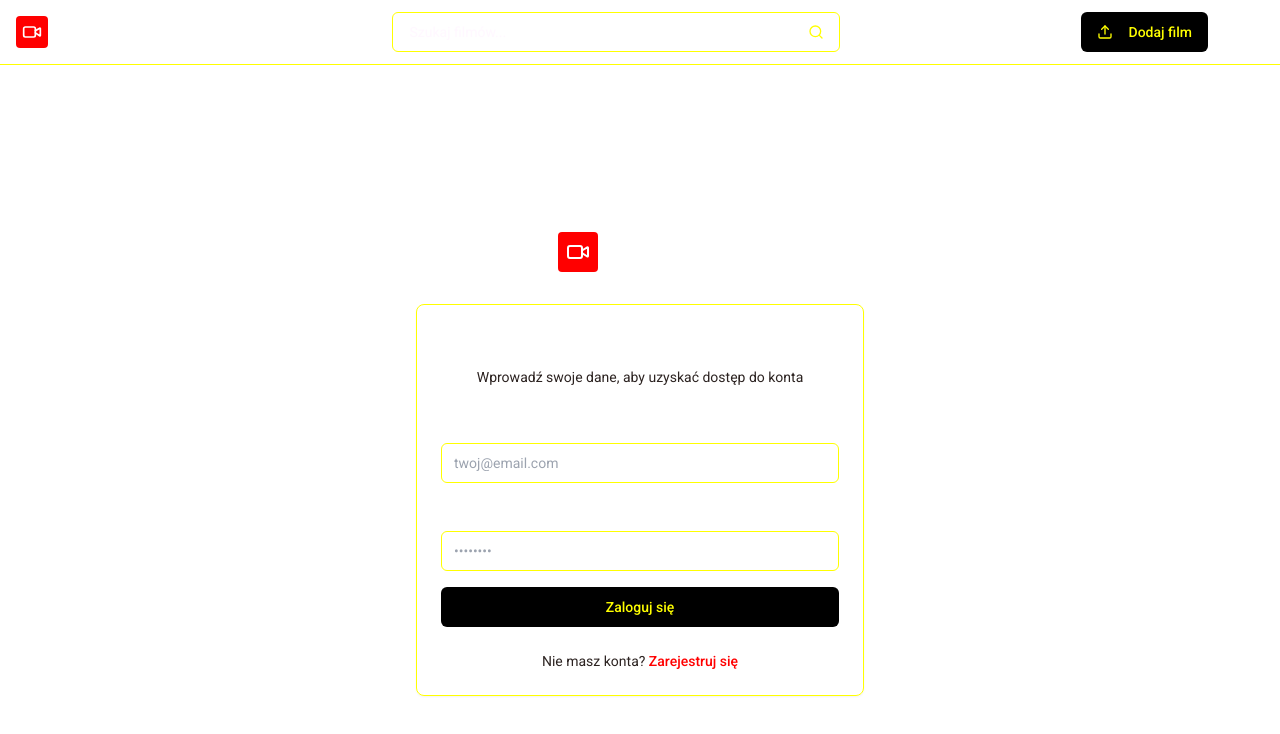
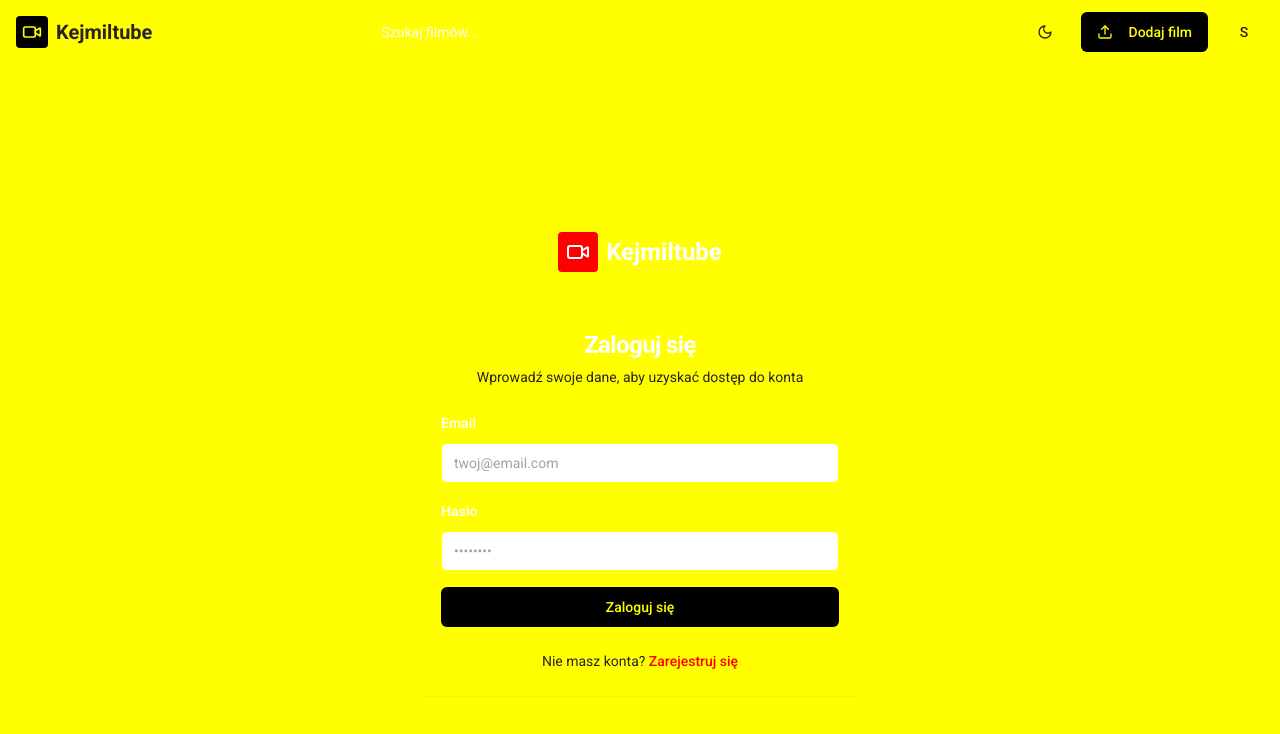
Before and after one commit to Kamil14147/kejmi-flix-hub, a React (Vite) app: page /login in a window 1280 px wide. Shown: the top 734 px of the page. Built offline with nearby package versions, Linux system fonts and the light colour scheme; sample sign-in values are in the browser's storage.

Commit message:
Add theme toggle button
Adds a button to toggle between light and dark themes.

```diff
--- a/src/App.tsx
+++ b/src/App.tsx
@@ -13,18 +13,20 @@ import Profile from "./pages/Profile";
 import MyVideos from "./pages/MyVideos";
 import NotFound from "./pages/NotFound";
 import { AuthProvider } from "./contexts/AuthContext";
+import { ThemeProvider } from "./contexts/ThemeContext";
 import Navbar from "./components/Navbar";
 
 const queryClient = new QueryClient();
 
 const App = () => (
   <QueryClientProvider client={queryClient}>
+    <ThemeProvider>
       <AuthProvider>
         <TooltipProvider>
           <Toaster />
           <Sonner />
           <BrowserRouter>
-          <div className="min-h-screen bg-white">
+            <div className="min-h-screen bg-background">
               <Navbar />
               <main className="pt-16">
                 <Routes>
@@ -42,6 +44,7 @@ const App = () => (
           </BrowserRouter>
         </TooltipProvider>
       </AuthProvider>
+    </ThemeProvider>
   </QueryClientProvider>
 );
 
--- a/src/components/Navbar.tsx
+++ b/src/components/Navbar.tsx
@@ -2,6 +2,7 @@
 import React, { useState } from 'react';
 import { Link, useNavigate } from 'react-router-dom';
 import { useAuth } from '@/contexts/AuthContext';
+import { useTheme } from '@/contexts/ThemeContext';
 import { Button } from '@/components/ui/button';
 import { Input } from '@/components/ui/input';
 import { Avatar, AvatarFallback, AvatarImage } from '@/components/ui/avatar';
@@ -12,17 +13,17 @@ import {
   DropdownMenuSeparator,
   DropdownMenuTrigger,
 } from '@/components/ui/dropdown-menu';
-import { Search, Upload, User, LogOut, Video } from 'lucide-react';
+import { Search, Upload, User, LogOut, Video, Sun, Moon } from 'lucide-react';
 
 const Navbar = () => {
   const { user, logout } = useAuth();
+  const { isDark, toggleTheme } = useTheme();
   const navigate = useNavigate();
   const [searchQuery, setSearchQuery] = useState('');
 
   const handleSearch = (e: React.FormEvent) => {
     e.preventDefault();
     if (searchQuery.trim()) {
-      // In a real app, this would filter videos
       navigate(`/?search=${encodeURIComponent(searchQuery)}`);
     }
   };
@@ -33,14 +34,14 @@ const Navbar = () => {
   };
 
   return (
-    <nav className="fixed top-0 left-0 right-0 bg-youtube-dark-bg border-b border-youtube-card-bg z-50 px-4 py-3">
+    <nav className="fixed top-0 left-0 right-0 bg-background border-b border-border z-50 px-4 py-3">
       <div className="flex items-center justify-between max-w-7xl mx-auto">
         {/* Logo */}
         <Link to="/" className="flex items-center space-x-2">
-          <div className="w-8 h-8 bg-youtube-red rounded flex items-center justify-center">
-            <Video className="w-5 h-5 text-white" />
+          <div className="w-8 h-8 bg-primary rounded flex items-center justify-center">
+            <Video className="w-5 h-5 text-primary-foreground" />
           </div>
-          <span className="text-xl font-bold text-white">Kejmiltube</span>
+          <span className="text-xl font-bold text-foreground">Kejmiltube</span>
         </Link>
 
         {/* Search */}
@@ -51,12 +52,12 @@ const Navbar = () => {
               placeholder="Szukaj filmów..."
               value={searchQuery}
               onChange={(e) => setSearchQuery(e.target.value)}
-              className="bg-youtube-card-bg border-youtube-hover-bg text-white pl-4 pr-12 focus:border-youtube-red"
+              className="bg-background border-border text-foreground pl-4 pr-12 focus:border-primary"
             />
             <Button
               type="submit"
               size="sm"
-              className="absolute right-1 top-1/2 transform -translate-y-1/2 bg-youtube-hover-bg hover:bg-youtube-red"
+              className="absolute right-1 top-1/2 transform -translate-y-1/2 bg-secondary hover:bg-primary"
             >
               <Search className="w-4 h-4" />
             </Button>
@@ -65,12 +66,22 @@ const Navbar = () => {
 
         {/* User Actions */}
         <div className="flex items-center space-x-4">
+          {/* Theme Toggle */}
+          <Button
+            onClick={toggleTheme}
+            variant="ghost"
+            size="icon"
+            className="text-foreground hover:bg-secondary"
+          >
+            {isDark ? <Sun className="w-5 h-5" /> : <Moon className="w-5 h-5" />}
+          </Button>
+
           {user ? (
             <>
               {/* Upload Button */}
               <Button
                 onClick={() => navigate('/upload')}
-                className="btn-youtube flex items-center space-x-2"
+                className="bg-primary hover:bg-primary/90 text-primary-foreground flex items-center space-x-2"
               >
                 <Upload className="w-4 h-4" />
                 <span className="hidden sm:inline">Dodaj film</span>
@@ -82,44 +93,44 @@ const Navbar = () => {
                   <Button variant="ghost" className="relative h-10 w-10 rounded-full">
                     <Avatar className="h-10 w-10">
                       <AvatarImage src={user.avatar_url} alt={user.username} />
-                      <AvatarFallback className="bg-youtube-card-bg text-white">
+                      <AvatarFallback className="bg-secondary text-foreground">
                         {user.username.charAt(0).toUpperCase()}
                       </AvatarFallback>
                     </Avatar>
                   </Button>
                 </DropdownMenuTrigger>
-                <DropdownMenuContent className="w-56 bg-youtube-card-bg border-youtube-hover-bg" align="end">
+                <DropdownMenuContent className="w-56 bg-popover border-border" align="end">
                   <div className="flex items-center justify-start gap-2 p-2">
                     <Avatar className="h-8 w-8">
                       <AvatarImage src={user.avatar_url} alt={user.username} />
-                      <AvatarFallback className="bg-youtube-hover-bg text-white">
+                      <AvatarFallback className="bg-secondary text-foreground">
                         {user.username.charAt(0).toUpperCase()}
                       </AvatarFallback>
                     </Avatar>
                     <div className="flex flex-col space-y-1">
-                      <p className="text-sm font-medium text-white">{user.username}</p>
-                      <p className="text-xs text-youtube-text-secondary">{user.email}</p>
+                      <p className="text-sm font-medium text-foreground">{user.username}</p>
+                      <p className="text-xs text-muted-foreground">{user.email}</p>
                     </div>
                   </div>
-                  <DropdownMenuSeparator className="bg-youtube-hover-bg" />
+                  <DropdownMenuSeparator className="bg-border" />
                   <DropdownMenuItem
                     onClick={() => navigate('/profile')}
-                    className="text-white hover:bg-youtube-hover-bg cursor-pointer"
+                    className="text-foreground hover:bg-accent cursor-pointer"
                   >
                     <User className="mr-2 h-4 w-4" />
                     <span>Profil</span>
                   </DropdownMenuItem>
                   <DropdownMenuItem
                     onClick={() => navigate('/my-videos')}
-                    className="text-white hover:bg-youtube-hover-bg cursor-pointer"
+                    className="text-foreground hover:bg-accent cursor-pointer"
                   >
                     <Video className="mr-2 h-4 w-4" />
                     <span>Moje filmy</span>
                   </DropdownMenuItem>
-                  <DropdownMenuSeparator className="bg-youtube-hover-bg" />
+                  <DropdownMenuSeparator className="bg-border" />
                   <DropdownMenuItem
                     onClick={handleLogout}
-                    className="text-white hover:bg-youtube-hover-bg cursor-pointer"
+                    className="text-foreground hover:bg-accent cursor-pointer"
                   >
                     <LogOut className="mr-2 h-4 w-4" />
                     <span>Wyloguj</span>
@@ -132,13 +143,13 @@ const Navbar = () => {
               <Button
                 onClick={() => navigate('/login')}
                 variant="ghost"
-                className="text-white hover:bg-youtube-hover-bg"
+                className="text-foreground hover:bg-secondary"
               >
                 Zaloguj
               </Button>
               <Button
                 onClick={() => navigate('/register')}
-                className="btn-youtube"
+                className="bg-primary hover:bg-primary/90 text-primary-foreground"
               >
                 Zarejestruj
               </Button>
--- /dev/null
+++ b/src/contexts/ThemeContext.tsx
@@ -0,0 +1,49 @@
+
+import React, { createContext, useContext, useState, useEffect } from 'react';
+
+interface ThemeContextType {
+  isDark: boolean;
+  toggleTheme: () => void;
+}
+
+const ThemeContext = createContext<ThemeContextType | undefined>(undefined);
+
+export const ThemeProvider: React.FC<{ children: React.ReactNode }> = ({ children }) => {
+  const [isDark, setIsDark] = useState(false);
+
+  useEffect(() => {
+    // Load theme from localStorage
+    const savedTheme = localStorage.getItem('theme');
+    if (savedTheme === 'dark') {
+      setIsDark(true);
+      document.documentElement.classList.add('dark');
+    }
+  }, []);
+
+  const toggleTheme = () => {
+    const newTheme = !isDark;
+    setIsDark(newTheme);
+
+    if (newTheme) {
+      document.documentElement.classList.add('dark');
+      localStorage.setItem('theme', 'dark');
+    } else {
+      document.documentElement.classList.remove('dark');
+      localStorage.setItem('theme', 'light');
+    }
+  };
+
+  return (
+    <ThemeContext.Provider value={{ isDark, toggleTheme }}>
+      {children}
+    </ThemeContext.Provider>
+  );
+};
+
+export const useTheme = () => {
+  const context = useContext(ThemeContext);
+  if (context === undefined) {
+    throw new Error('useTheme must be used within a ThemeProvider');
+  }
+  return context;
+};
--- a/src/index.css
+++ b/src/index.css
@@ -46,6 +46,45 @@
     --sidebar-border: 229 229 229;
     --sidebar-ring: 255 0 0;
   }
+
+  .dark {
+    --background: 15 15 15; /* Dark background */
+    --foreground: 255 255 255; /* Light text */
+
+    --card: 24 24 27; /* Dark cards */
+    --card-foreground: 255 255 255;
+
+    --popover: 24 24 27;
+    --popover-foreground: 255 255 255;
+
+    --primary: 255 0 0; /* YouTube red */
+    --primary-foreground: 255 255 255;
+
+    --secondary: 39 39 42; /* Dark gray hover */
+    --secondary-foreground: 255 255 255;
+
+    --muted: 39 39 42;
+    --muted-foreground: 161 161 170; /* Gray secondary text */
+
+    --accent: 39 39 42;
+    --accent-foreground: 255 255 255;
+
+    --destructive: 239 68 68;
+    --destructive-foreground: 255 255 255;
+
+    --border: 39 39 42;
+    --input: 24 24 27;
+    --ring: 255 0 0;
+
+    --sidebar-background: 24 24 27;
+    --sidebar-foreground: 255 255 255;
+    --sidebar-primary: 255 0 0;
+    --sidebar-primary-foreground: 255 255 255;
+    --sidebar-accent: 39 39 42;
+    --sidebar-accent-foreground: 255 255 255;
+    --sidebar-border: 39 39 42;
+    --sidebar-ring: 255 0 0;
+  }
 }
 
 @layer base {
@@ -54,31 +93,31 @@
   }
 
   body {
-    @apply bg-white text-gray-900 font-sans;
+    @apply bg-background text-foreground font-sans;
     font-family: 'Roboto', -apple-system, BlinkMacSystemFont, 'Segoe UI', sans-serif;
   }
 
-  /* Custom scrollbar for light theme */
+  /* Custom scrollbar for both themes */
   ::-webkit-scrollbar {
     width: 8px;
   }
 
   ::-webkit-scrollbar-track {
-    @apply bg-gray-100;
+    @apply bg-secondary;
   }
 
   ::-webkit-scrollbar-thumb {
-    @apply bg-gray-300 rounded-full;
+    @apply bg-muted-foreground rounded-full;
   }
 
   ::-webkit-scrollbar-thumb:hover {
-    @apply bg-gray-400;
+    @apply bg-foreground;
   }
 }
 
 @layer components {
   .video-card {
-    @apply bg-white rounded-lg overflow-hidden transition-all duration-200 hover:shadow-lg cursor-pointer border border-gray-200;
+    @apply bg-card rounded-lg overflow-hidden transition-all duration-200 hover:shadow-lg cursor-pointer border border-border;
   }
 
   .video-thumbnail {
@@ -86,10 +125,10 @@
   }
 
   .btn-youtube {
-    @apply bg-youtube-red hover:bg-red-600 text-white px-6 py-2 rounded-full font-medium transition-colors duration-200;
+    @apply bg-primary hover:bg-primary/90 text-primary-foreground px-6 py-2 rounded-full font-medium transition-colors duration-200;
   }
 
   .btn-youtube-secondary {
-    @apply bg-gray-100 hover:bg-gray-200 text-gray-900 px-6 py-2 rounded-full font-medium transition-colors duration-200;
+    @apply bg-secondary hover:bg-accent text-foreground px-6 py-2 rounded-full font-medium transition-colors duration-200;
   }
 }
```
Lines whose indentation alone changed are shown as unchanged.
